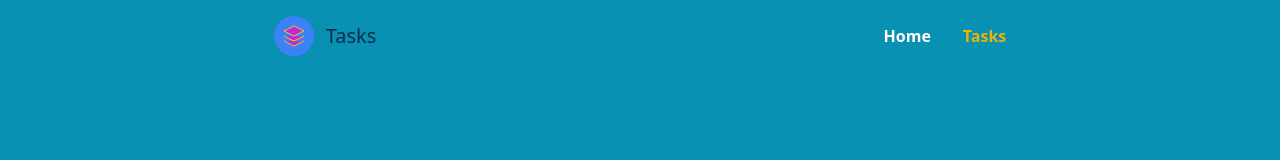
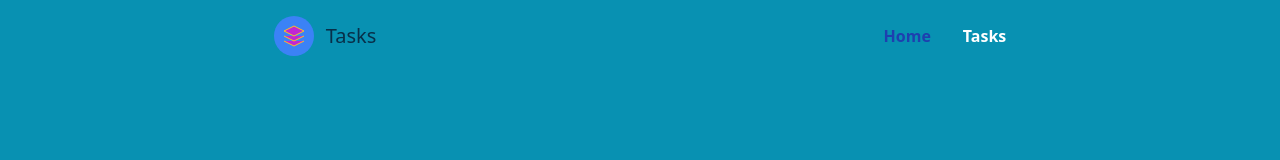
Before and after one commit to AleksandrSherehkov/test-to-do-list, a React (Vite) app: page / in a window 1280 px wide. Shown: the top 160 px of the page. Built offline with nearby package versions, Linux system fonts and the light colour scheme.

Commit message:
Add redmi

```diff
--- a/package.json
+++ b/package.json
@@ -12,7 +12,6 @@
   "dependencies": {
     "@reduxjs/toolkit": "^2.2.1",
     "react": "^18.2.0",
-    "react-beautiful-dnd": "^13.1.1",
     "react-dom": "^18.2.0",
     "react-icons": "^5.0.1",
     "react-redux": "^9.1.0",
--- a/src/components/Navigation/Navigation.tsx
+++ b/src/components/Navigation/Navigation.tsx
@@ -4,7 +4,7 @@ import { links } from '../../utils/navLinks'
 
 export const Navigation = (): JSX.Element => {
   const activeLink =
-    ' text-white  shadow-link  transition-all duration-500 ease-in-out hover:text-white font-bold  rounded'
+    'text-blue-800  font-bold transition-all  duration-300 ease-in-out hover:text-yellow-500 '
   return (
     <nav className=" flex flex-wrap gap-8  items-center text-yellow-500 font-semibold justify-center ">
       {links.map(({ path, title }) =>
@@ -12,7 +12,7 @@ export const Navigation = (): JSX.Element => {
           to={path}
           key={title}
           className={({ isActive }) =>
-            isActive ? activeLink : ' hover:text-white  transition-all  duration-300 ease-in-out shadow-'
+            isActive ? activeLink : 'text-white  transition-all  duration-300 ease-in-out hover:text-yellow-500 '
           }
         >
           {title}
```
Also changed, not shown: 2 other files (tests, documents, lock files or other folders).
